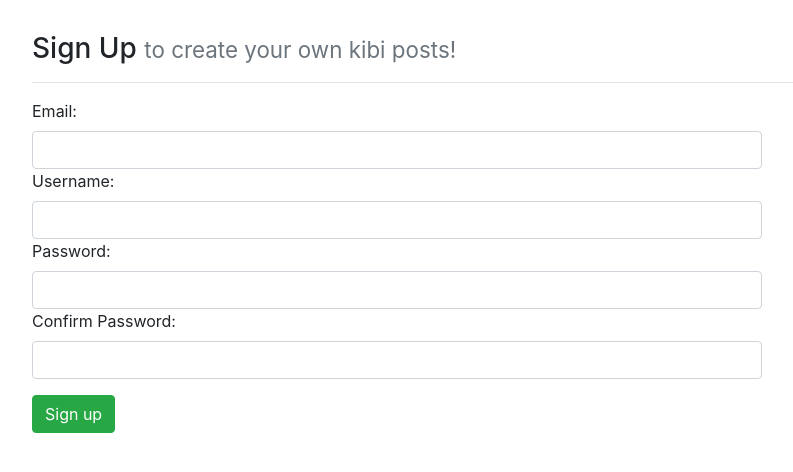
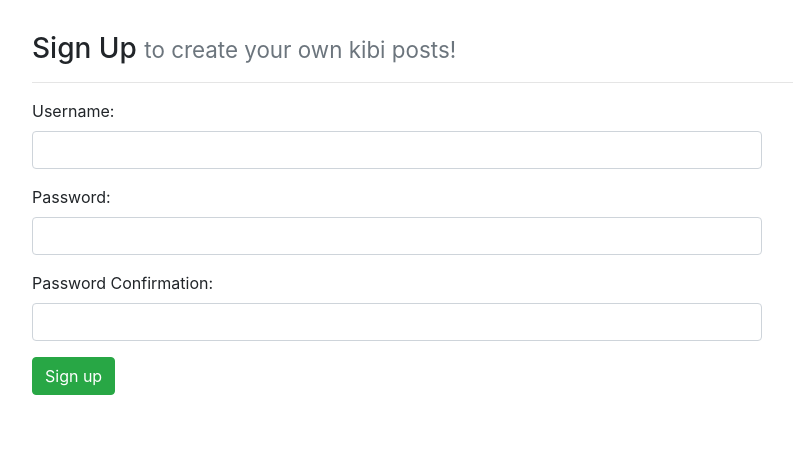
Before and after one commit to WesleyEspinoza/kibitzer, a Django app: page /accounts/signup/ in a window 1280 px wide. Shown: the part 56-528 px from the top of the page, without its empty margins (53-846 px from the left). Run offline with Django 3.2, Linux system fonts and the light colour scheme; some libraries are stand-ins or nearby versions.

Commit message:
registration

```diff
--- a/accounts/urls.py
+++ b/accounts/urls.py
@@ -1,10 +1,10 @@
 from django.urls import path
 from django.contrib.auth import views as auth_views
-from . import views
+from .views import SignUpView
 
 urlpatterns = [
     path('login/', auth_views.LoginView.as_view(), name="login"),
     path('logout/', auth_views.LogoutView.as_view(), name="logout"),
-    path('signup/', views.RegisterView.as_view(), name='signup'),
+    path('signup/', SignUpView.as_view(), name='signup'),
     path('change-password/', auth_views.PasswordChangeView.as_view(), name="change-password"),
 ]
--- a/accounts/views.py
+++ b/accounts/views.py
@@ -1,10 +1,10 @@
 from django.shortcuts import render
-from django.views import generic
-from kibi.models import Post
+from django.contrib.auth.forms import UserCreationForm
+from django.urls import reverse_lazy
+from django.views.generic import CreateView
 
-
-class RegisterView(generic.CreateView):
-    form_class = 'django.auth.forms.UserCreationForm'
-
-    def get(self, request):
-        return render(request, 'registration/signup.html')
+# Create your views here.
+class SignUpView(CreateView):
+    form_class = UserCreationForm
+    success_url = reverse_lazy('login/')
+    template_name = 'registration/signup.html'
--- a/templates/base.html
+++ b/templates/base.html
@@ -15,10 +15,10 @@
       {% if user.is_authenticated %}
         <div class="text-white">Hello, <strong>{{ user.username }}</strong>!</div>
         <a href="#" class="btn btn-success ml-4">New Post</a>
-        <a href="accounts/logout/" class="btn btn-danger ml-2">Log Out</a>
+        <a href="/accounts/logout/" class="btn btn-danger ml-2">Log Out</a>
         {% endif %}
-        <a href="accounts/login/" class="btn btn-secondary ml-2">Log In</a>
-        <a href="accounts/signup/" class="btn btn-primary ml-2">Sign Up</a>
+        <a href="/accounts/login/" class="btn btn-secondary ml-2">Log In</a>
+        <a href="/accounts/signup/" class="btn btn-primary ml-2">Sign Up</a>
       </form>
     </nav>
     <main role="main" class="container" style="margin-top: 4vh;">
--- a/templates/registration/signup.html
+++ b/templates/registration/signup.html
@@ -5,30 +5,18 @@
   <hr>
       <div class="row">
         <div class="col">
-          <form method="post" action="{% url 'signup' %}" class="mx-auto">
+          <form method="post" action="{% url 'logout' %}" class="mx-auto">
             {% csrf_token %}
-              <div class="form-group row">
-                    <div class="col-8">
-                      <label for="id_{{ field.name }}">{{ field.label|title }}Email:</label>
-                      <input class="form-control" type='email' name="{{ field.name }}" id="id_{{ field.name }}" required>
-                    </div>
-                    <div class="col-8">
-                      <label for="id_{{ field.name }}">{{ field.label|title }}Username:</label>
-                      <input class="form-control" type="username" name="{{ field.name }}" id="id_{{ field.name }}" required>
-                    </div>
-                    <div class="col-8">
-                      <label for="id_{{ field.name }}">{{ field.label|title }}Password:</label>
-                      <input class="form-control" type="password" name="{{ field.name }}" id="id_{{ field.name }}" required>
-                    </div>
-                    <div class="col-8">
-                      <label for="id_{{ field.name }}">{{ field.label|title }}Confirm Password:</label>
-                      <input class="form-control" type="password" name="{{ field.name }}" id="id_{{ field.name }}" required>
-                    </div>
-                </div>
             {% for field in form %}
                 {% for error in field.errors %}
                     <p class="text-danger">{{ error }}</p>
                 {% endfor %}
+                <div class="form-group row">
+                    <div class="col-8">
+                      <label for="id_{{ field.name }}">{{ field.label|title }}:</label>
+                      <input class="form-control" type="{% if "password" in field.name %}password{% else %}text{% endif %}" name="{{ field.name }}" id="id_{{ field.name }}" required>
+                    </div>
+                </div>
             {% endfor %}
             <button type="submit" class="btn btn-success">Sign up</button>
           </form>
```
